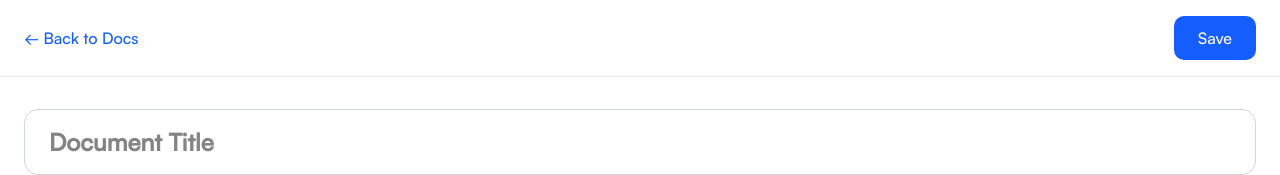
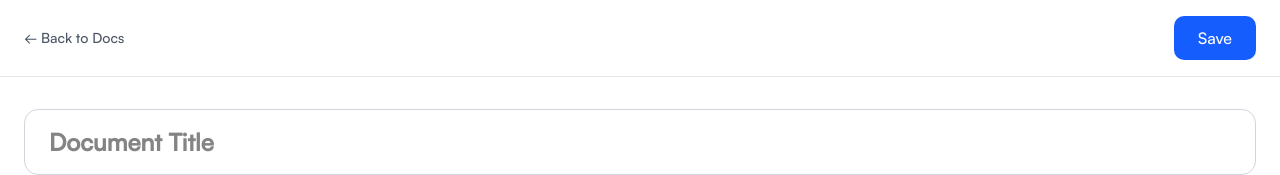
Before and after one commit to cynthiaumwali/lynkt, a Next.js app: page /editor in a window 1280 px wide. Shown: the top 175 px of the page. Built offline with nearby package versions, Linux system fonts and the light colour scheme.

Commit message:
feat: enhance EditorClient with toast notifications and replace button with Link for navigation

```diff
--- a/app/editor/EditorClient.tsx
+++ b/app/editor/EditorClient.tsx
@@ -6,6 +6,7 @@ import { CodeLink } from '@/types';
 import CodeLinksSidebar from '@/components/editor/CodeLinksSidebar';
 import MarkdownEditor from '@/components/editor/MarkdownEditor';
 import { toast } from 'sonner';
+import Link from 'next/link';
 
 export default function EditorClient() {
   const router = useRouter();
@@ -38,7 +39,7 @@ export default function EditorClient() {
 
   const handleSave = async () => {
     if (!title.trim()) {
-      alert('Please enter a title');
+      toast.error('Title is required');
       return;
     }
 
@@ -109,12 +110,7 @@ export default function EditorClient() {
       <div className="border-b border-gray-200 dark:border-gray-700 bg-white dark:bg-gray-800">
         <div className="max-w-7xl mx-auto px-6 py-4">
           <div className="flex items-center justify-between">
-            <button
-              onClick={() => router.push('/')}
-              className="text-blue-600 dark:text-blue-400 hover:underline font-medium"
-            >
-              ← Back to Docs
-            </button>
+            <Link href="/" className="text-sm text-gray-600 dark:text-gray-400 hover:underline">← Back to Docs</Link>
             <button
               onClick={handleSave}
               disabled={saving}
@@ -126,9 +122,7 @@ export default function EditorClient() {
         </div>
       </div>
 
-      {/* Content */}
       <div className="max-w-7xl mx-auto px-6 py-8">
-        {/* Title Input */}
         <input
           type="text"
           value={title}
```
Also changed, not shown: lib/github.ts (+2 -6 lines), app/page.tsx (line endings or trailing spaces).
